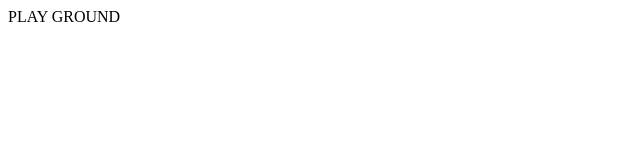
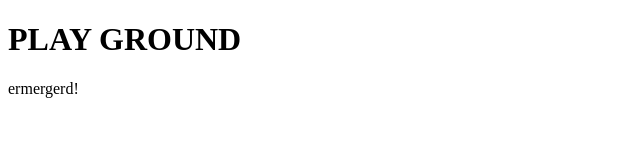
Before and after one commit to zacharybryan/zachplayground, a plain HTML site: page index.html in a window 1280 px wide. Shown: the whole page, without its empty margins (0-640 px from the left). Drawn offline with Linux system fonts and the light colour scheme.

Commit message:
first edit

```diff
--- a/index.html
+++ b/index.html
@@ -6,6 +6,8 @@
     <title>Document</title>
 </head>
 <body>
-    PLAY GROUND
+    <h1>PLAY GROUND</h1>
+    <p>ermergerd!</p>
+
 </body>
 </html>
```
